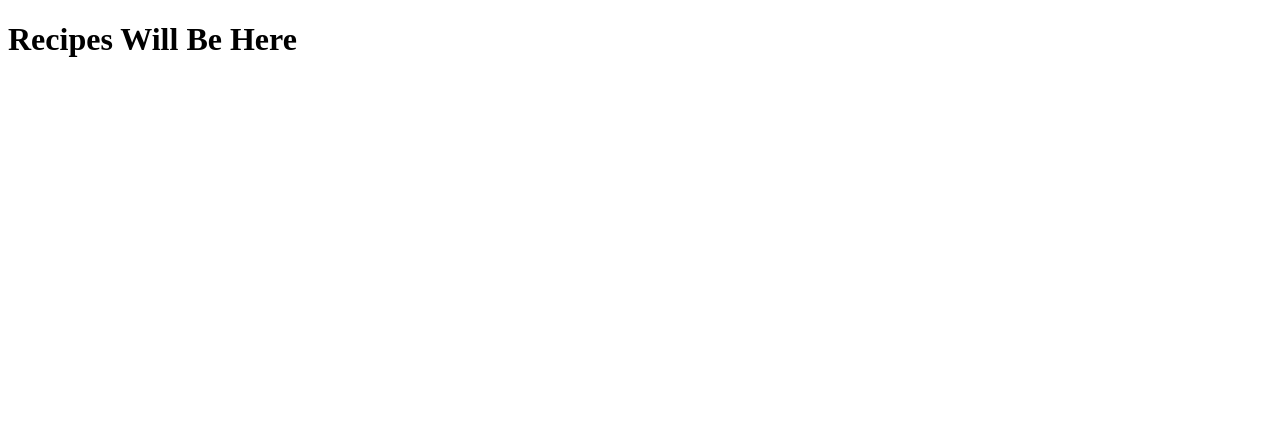
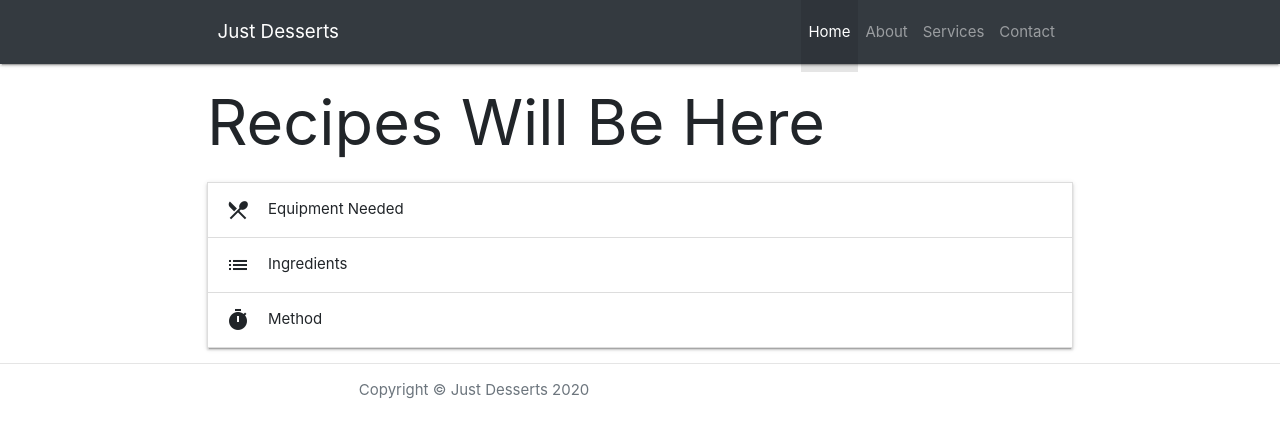
Before and after one commit to pmadden90/ci-milestone3-recipewebsite, a Flask app: page / in a window 1280 px wide. Shown: the top 438 px of the page. Run offline with Flask 2, Linux system fonts and the light colour scheme; data that the repository does not hold is empty; some libraries are stand-ins or nearby versions.

Commit message:
Added Materialize CDN and accordion template to recipe.html

```diff
--- a/templates/base.html
+++ b/templates/base.html
@@ -16,6 +16,10 @@
 	<!-- Custom styles for this template -->
 	<link href="../static/css/heroic-features.css" rel="stylesheet">
 
+	<!-- Materialize CDN -->
+	<link rel="stylesheet" href="https://cdnjs.cloudflare.com/ajax/libs/materialize/0.100.2/css/materialize.min.css">
+	<link href="https://fonts.googleapis.com/icon?family=Material+Icons" rel="stylesheet">
+
 	<!-- Font Awesome CDN -->
 	<link href="https://maxcdn.bootstrapcdn.com/font-awesome/4.6.3/css/font-awesome.min.css" rel="stylesheet"
 		integrity="sha384-T8Gy5hrqNKT+hzMclPo118YTQO6cYprQmhrYwIiQ/3axmI1hQomh7Ud2hPOy8SP1" crossorigin="anonymous">
@@ -27,7 +31,7 @@
 	<!-- Navigation -->
 	<nav class="navbar navbar-expand-lg navbar-dark bg-dark fixed-top">
 		<div class="container">
-			<a class="navbar-brand" href="#">Just Desserts<i class="fas fa-cookie"></i></a>
+			<a class="navbar-brand" href="#">Just Desserts</a>
 			<button class="navbar-toggler" type="button" data-toggle="collapse" data-target="#navbarResponsive" aria-controls="navbarResponsive" aria-expanded="false" aria-label="Toggle navigation">
         <span class="navbar-toggler-icon"></span>
       </button>
@@ -100,6 +104,14 @@
 	<script src="../static/vendor/jquery/jquery.min.js"></script>
 	<script src="../static/vendor/bootstrap/js/bootstrap.bundle.min.js"></script>
 
+	<!--jQuery for Materialize-->
+	<script src="https://cdnjs.cloudflare.com/ajax/libs/materialize/0.100.2/js/materialize.min.js"></script>
+	<script type="text/javascript">
+		$(document).ready(function(){
+    $('.collapsible').collapsible();
+  });
+	</script>
+
 </body>
 
 </html>
--- a/templates/index.html
+++ b/templates/index.html
@@ -5,7 +5,7 @@
 
     <!-- Jumbotron Header -->
     <header class="jumbotron my-4">
-      <h1 class="display-3">Just Desserts <i class="fas fa-cookie"></i></h1>
+      <h1 class="display-3">Just Desserts <i class="material-icons">cake</i></h1>
       <p class="lead">Lorem ipsum dolor sit amet, consectetur adipisicing elit. Ipsa, ipsam, eligendi, in quo sunt possimus non incidunt odit vero aliquid similique quaerat nam nobis illo aspernatur vitae fugiat numquam repellat.</p>
       <a href="#" class="btn btn-primary btn-lg">Call to action!</a>
     </header>
--- a/templates/recipes.html
+++ b/templates/recipes.html
@@ -1,12 +1,4 @@
-<!DOCTYPE html>
-<html lang="en">
-<head>
-    <meta charset="UTF-8">
-    <meta name="viewport" content="width=device-width, initial-scale=1.0">
-    <meta http-equiv="X-UA-Compatible" content="ie=edge">
-    <title>Document</title>
-</head>
-<body>
+{% extends 'base.html' %} {% block content %}
     <h1> Recipes Will Be Here</h1>
     {% for dessert in recipes %}
         {{dessert.recipe_name}}
@@ -16,5 +8,18 @@
         {{dessert.gluten_free}}
         {{dessert.vegan_friendly}}
     {% endfor %}
-</body>
-</html>
+     <ul class="collapsible">
+    <li>
+      <div class="collapsible-header"><i class="material-icons">local_dining</i>Equipment Needed</div>
+      <div class="collapsible-body"><span>Lorem ipsum dolor sit amet.</span></div>
+    </li>
+    <li>
+      <div class="collapsible-header"><i class="material-icons">list</i>Ingredients</div>
+      <div class="collapsible-body"><span>Lorem ipsum dolor sit amet.</span></div>
+    </li>
+    <li>
+      <div class="collapsible-header"><i class="material-icons">timer</i>Method</div>
+      <div class="collapsible-body"><span>Lorem ipsum dolor sit amet.</span></div>
+    </li>
+  </ul>
+{% endblock %}
```
